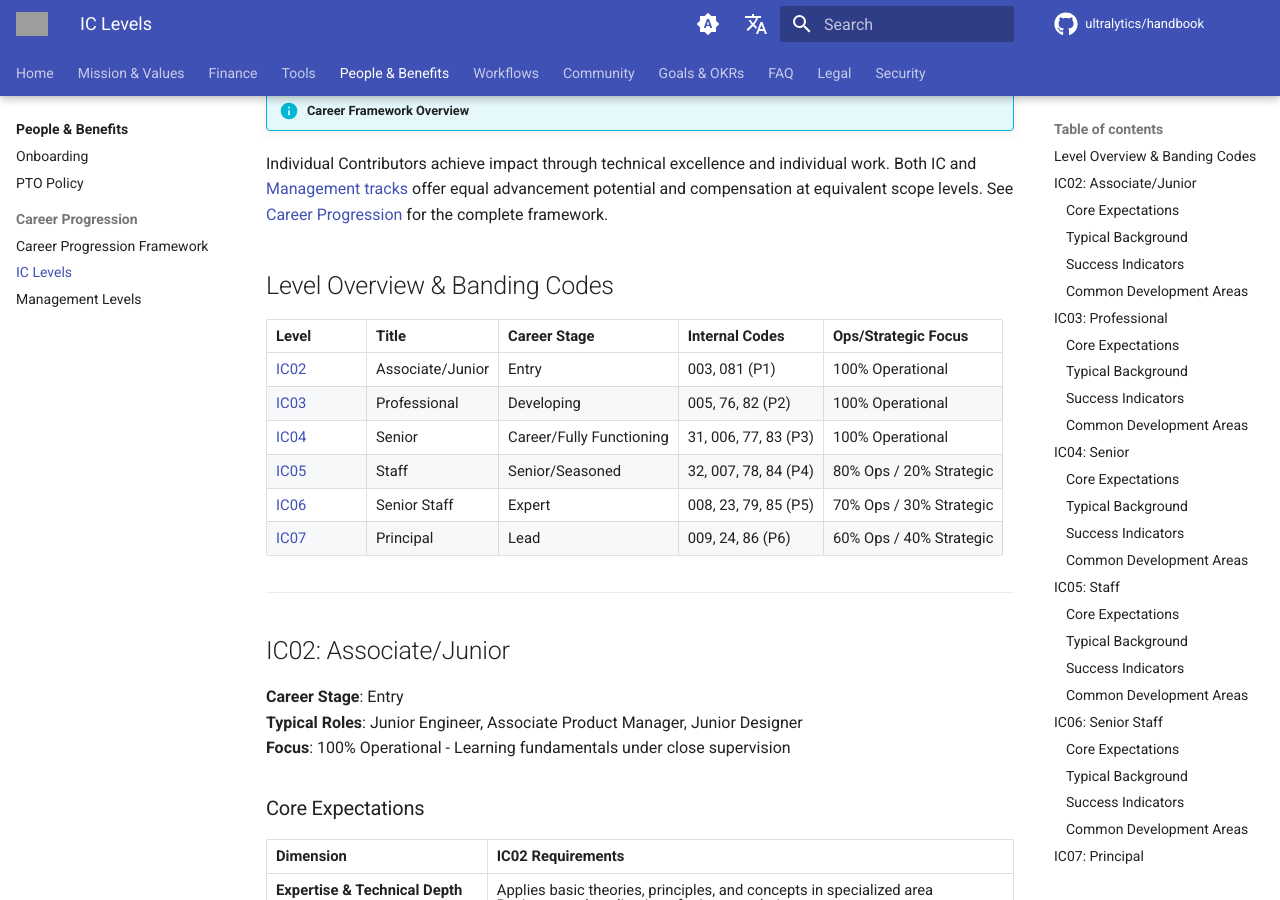
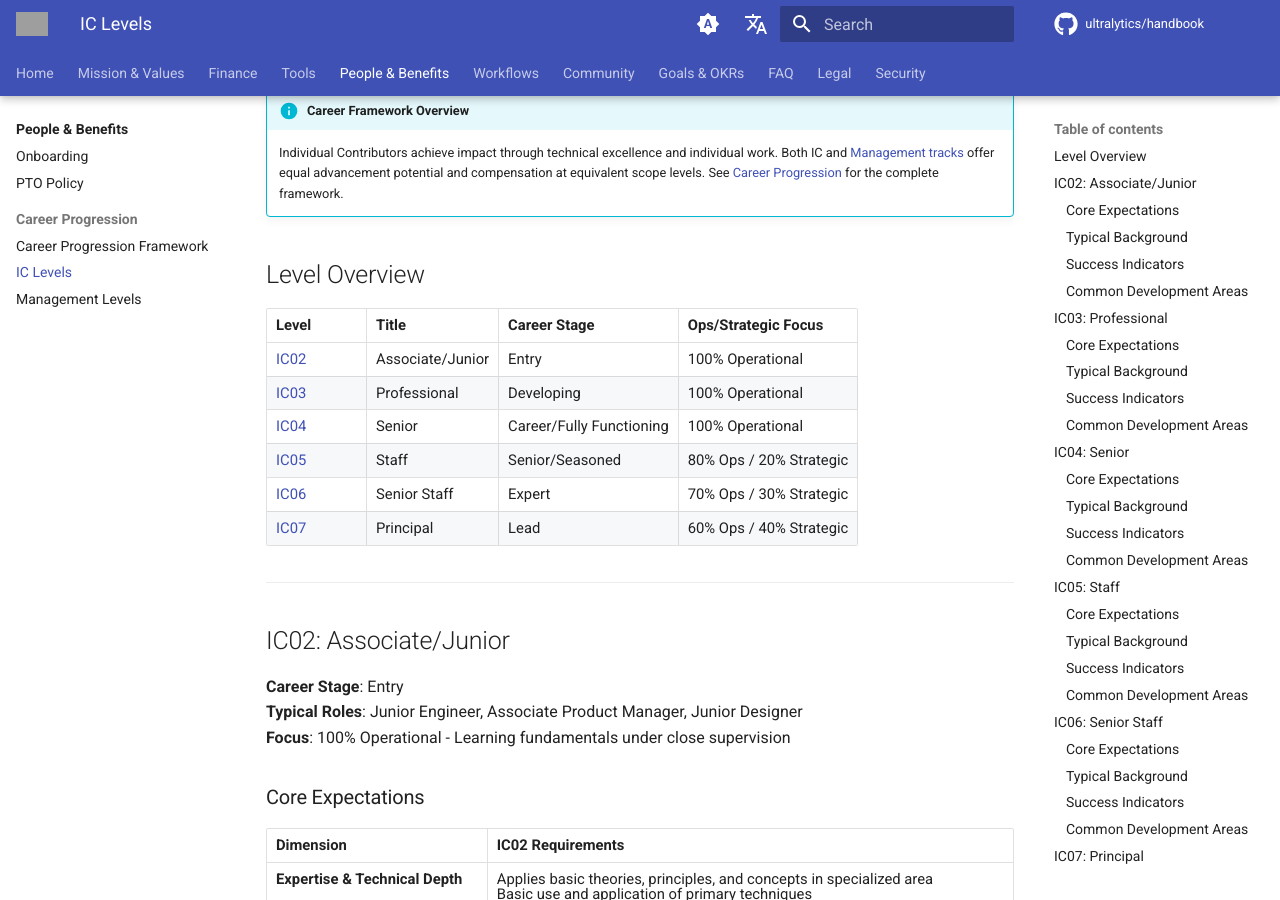
Before and after one commit to ultralytics/handbook, an MkDocs documentation site: the page built from docs/en/people/ic-levels.md, in a window 1280 px wide and 900 px high, scrolled down 300 px. Built offline with MkDocs 1.6.1 and Material for MkDocs 9.7.7, drawn with Linux system fonts in a browser that asks for light colours; comment, search, counter and statistics services are not loaded; grey boxes are pictures that could not be loaded.

```diff
--- a/docs/en/people/ic-levels.md
+++ b/docs/en/people/ic-levels.md
@@ -1,5 +1,5 @@
 ---
-description: Individual Contributor (IC) career levels IC02-IC07 at Ultralytics with detailed expectations, internal banding codes, and progression guidance.
+description: Individual Contributor (IC) career levels IC02-IC07 at Ultralytics with detailed expectations and progression guidance.
 keywords: IC levels, individual contributor, technical levels, engineering ladder, career progression, IC02, IC03, IC04, IC05, IC06, IC07, YOLO11
 ---
 
@@ -8,18 +8,19 @@
 Comprehensive career framework for Individual Contributors at Ultralytics, defining expectations from entry-level through principal technical leadership. Use these descriptions for self-assessment, development planning, and promotion decisions.
 
 !!! info "Career Framework Overview"
-Individual Contributors achieve impact through technical excellence and individual work. Both IC and [Management tracks](management-levels.md) offer equal advancement potential and compensation at equivalent scope levels. See [Career Progression](career-progression.md) for the complete framework.
 
-## Level Overview & Banding Codes
+    Individual Contributors achieve impact through technical excellence and individual work. Both IC and [Management tracks](management-levels.md) offer equal advancement potential and compensation at equivalent scope levels. See [Career Progression](career-progression.md) for the complete framework.
 
-| Level                         | Title            | Career Stage             | Internal Codes       | Ops/Strategic Focus     |
-| ----------------------------- | ---------------- | ------------------------ | -------------------- | ----------------------- |
-| [IC02](#ic02-associatejunior) | Associate/Junior | Entry                    | 003, 081 (P1)        | 100% Operational        |
-| [IC03](#ic03-professional)    | Professional     | Developing               | 005, 76, 82 (P2)     | 100% Operational        |
-| [IC04](#ic04-senior)          | Senior           | Career/Fully Functioning | 31, 006, 77, 83 (P3) | 100% Operational        |
-| [IC05](#ic05-staff)           | Staff            | Senior/Seasoned          | 32, 007, 78, 84 (P4) | 80% Ops / 20% Strategic |
-| [IC06](#ic06-senior-staff)    | Senior Staff     | Expert                   | 008, 23, 79, 85 (P5) | 70% Ops / 30% Strategic |
-| [IC07](#ic07-principal)       | Principal        | Lead                     | 009, 24, 86 (P6)     | 60% Ops / 40% Strategic |
+## Level Overview
+
+| Level                         | Title            | Career Stage             | Ops/Strategic Focus     |
+| ----------------------------- | ---------------- | ------------------------ | ----------------------- |
+| [IC02](#ic02-associatejunior) | Associate/Junior | Entry                    | 100% Operational        |
+| [IC03](#ic03-professional)    | Professional     | Developing               | 100% Operational        |
+| [IC04](#ic04-senior)          | Senior           | Career/Fully Functioning | 100% Operational        |
+| [IC05](#ic05-staff)           | Staff            | Senior/Seasoned          | 80% Ops / 20% Strategic |
+| [IC06](#ic06-senior-staff)    | Senior Staff     | Expert                   | 70% Ops / 30% Strategic |
+| [IC07](#ic07-principal)       | Principal        | Lead                     | 60% Ops / 40% Strategic |
 
 ---
 
```
